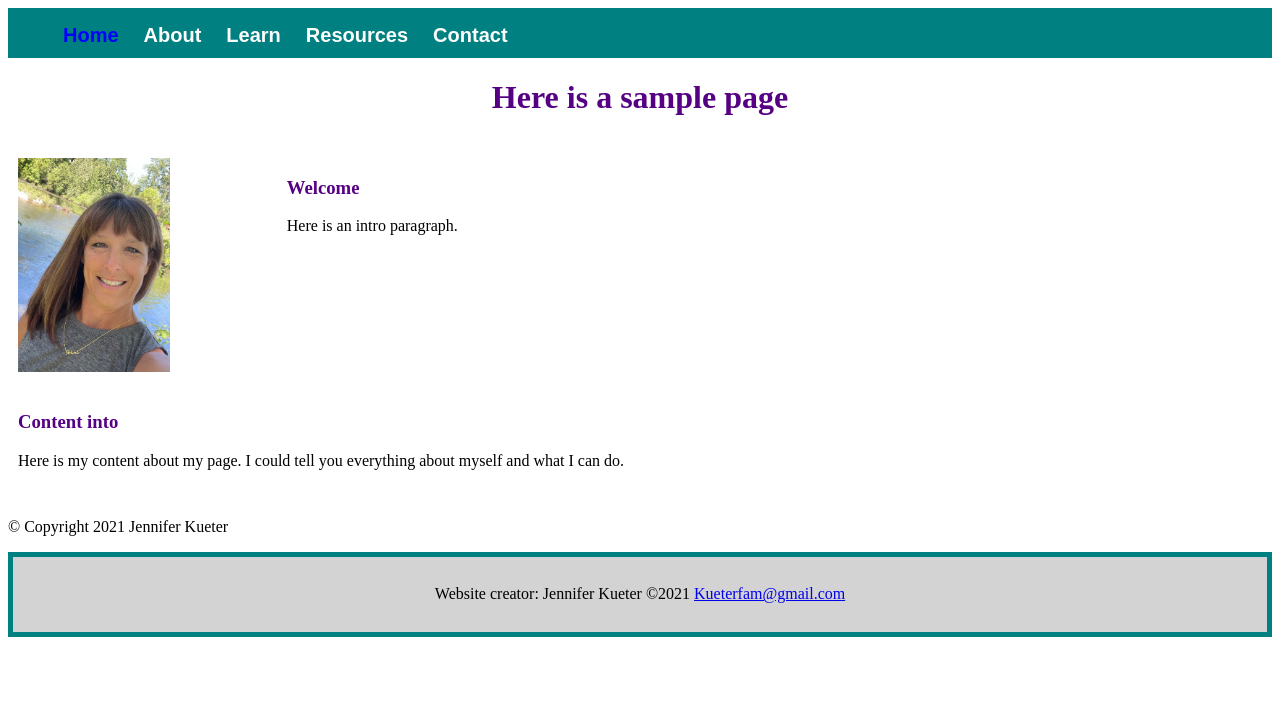
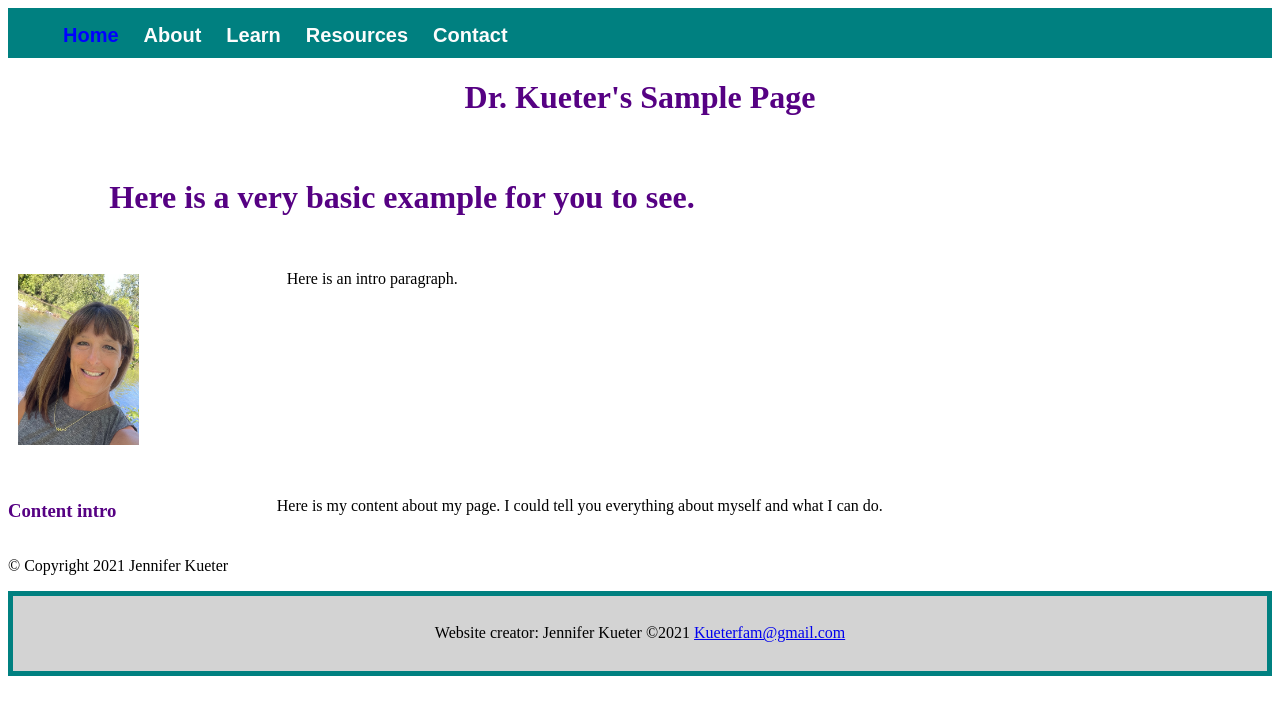
Before and after one commit to jkueter/jkueter.github.io, a PHP site: page /index4.html in a window 1280 px wide. Shown: the top 715 px of the page. Run offline with PHP 8.4, Linux system fonts and the light colour scheme.

Commit message:
Add files via upload

```diff
--- a/code/index4.html
+++ b/code/index4.html
@@ -9,7 +9,8 @@
                <link rel="stylesheet" href="nav4.css">
                <link rel="shortcut icon" type="image/x-icon" href="favicon.ico">
 
-            </head>
+
+</head>
 
 <body>
 
@@ -30,17 +31,19 @@
         </ul>
     </nav>
 
-    <header><h1>Here is a sample page</h1>
+<header id="HD"><h1> Dr. Kueter's Sample Page</h1></header>
 
-    </header>
+
     <main>
         <div class="grid">
-            <div class="item1"><img src="jkueter.jpeg" alt="This is me"> </div>
-            <div class="item2"><h3>Welcome</h3>
-                 <p>Here is an intro paragraph.</p></div>
-          <div class="item3">  <h3>Content into</h3>
+            <div class="item1"><h1>Here is a very basic example for you to see.</h1></div>
+            <div class="item2">    <img src="jkueter.jpeg" alt="This is me"> </div>
+            <div class="item3"><p>Here is an intro paragraph.</p></div>
+
+            <div class="item4"></div>
+            <h3>Content intro</h3>
             <p>Here is my content about my page.  I could tell you everything about myself and what I can do. </p></div>
-                  <div class="item4"></div>
+
                   </div>
     </main>
     <footer>
--- a/code/style4.css
+++ b/code/style4.css
@@ -2,7 +2,7 @@
 h1 {color: #560183; text-align: center
 }
 
-header {
+#HD {
     display: inline;
     vertical-align:center;
 }
@@ -19,26 +19,28 @@ h4 {color: #560183}
     }
     blockquote {font-family: ultraregular, serif; }
 
-.hangingindent {
-    padding-left: 40px ;
-    text-indent: -22px ;
-  }
 /* Grid layout in desktop view*/
   @media screen and (min-width: 760px) {
     img {
-        max-width: 100%;
+        max-width: 50%;
         text-align: left;
     }
     .grid {
     display: grid;
     grid-gap: 1em;
-    grid-template-columns: 20% 1fr;
+    grid-template-columns: 20% 80%;
     grid-template-rows: auto;
     grid-template-areas:
-        "item1 item2"
-        "item3 item3"
+        "item1 item1"
+        "item2 item3"
         "item4 item4";
+
     }
+
+  .item1 .item4 {
+      grid-column-start: 1;
+      grid-column-end: 3;
+  }
 .item1 {
     grid-area: item1;
     padding-top: 20px;
@@ -51,6 +53,7 @@ h4 {color: #560183}
     grid-area: item2;
     padding-top: 20px;
     padding-left: 10px;
+    align-self: flex-start;
     }
 .item3 {
     grid-area: item3;
```
